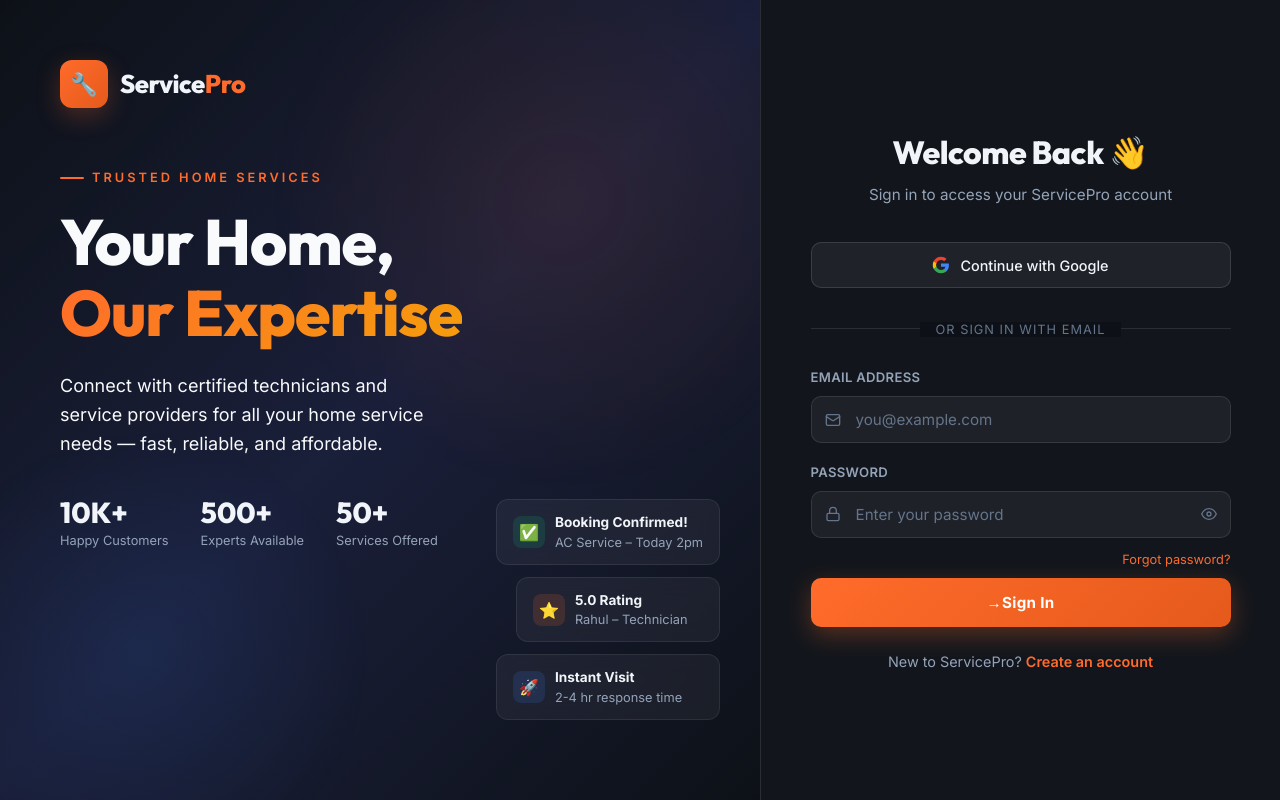
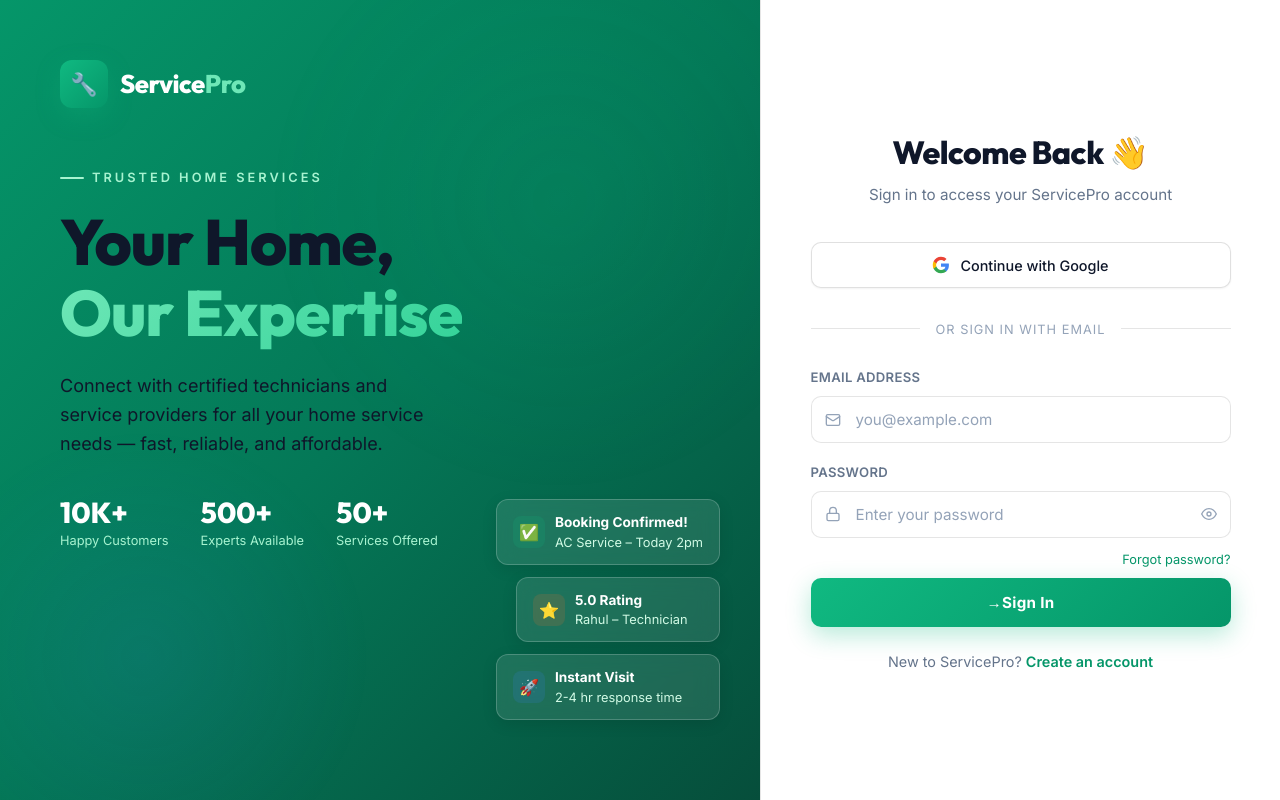
Before and after one commit to Nikhilesh593/Service_pro, a React app in the folder frontend/: page /login in a window 1280 px wide. Built offline with nearby package versions, Linux system fonts and the light colour scheme; the HTML template or start-up script is replaced by a standard one.

Commit message:
style: update auth theme to a green and white premium style

```diff
--- a/frontend/src/pages/Auth.css
+++ b/frontend/src/pages/Auth.css
@@ -6,23 +6,23 @@
 @import url('https://fonts.googleapis.com/css2?family=Outfit:wght@300;400;500;600;700;800&family=Inter:wght@300;400;500;600;700&display=swap');
 
 :root {
-  --sp-primary: #FF6B2B;
-  --sp-primary-dark: #E55A1B;
-  --sp-primary-glow: rgba(255, 107, 43, 0.25);
-  --sp-secondary: #1A1F3A;
-  --sp-accent: #F59E0B;
+  --sp-primary: #10B981; /* Emerald 500 */
+  --sp-primary-dark: #059669; /* Emerald 600 */
+  --sp-primary-glow: rgba(16, 185, 129, 0.25);
+  --sp-secondary: #0F172A;
+  --sp-accent: #34D399; /* Emerald 400 */
   --sp-accent-blue: #3B82F6;
-  --sp-bg: #0D1117;
-  --sp-bg-card: rgba(255, 255, 255, 0.04);
-  --sp-bg-card-hover: rgba(255, 255, 255, 0.07);
-  --sp-border: rgba(255, 255, 255, 0.1);
-  --sp-border-focus: rgba(255, 107, 43, 0.5);
-  --sp-text: #F1F5F9;
-  --sp-text-muted: #94A3B8;
-  --sp-text-dim: #64748B;
+  --sp-bg: #F8FAFC; /* Slate 50 */
+  --sp-bg-card: #FFFFFF;
+  --sp-bg-card-hover: #F1F5F9;
+  --sp-border: rgba(0, 0, 0, 0.1);
+  --sp-border-focus: rgba(16, 185, 129, 0.5);
+  --sp-text: #0F172A; /* Slate 900 */
+  --sp-text-muted: #64748B; /* Slate 500 */
+  --sp-text-dim: #94A3B8; /* Slate 400 */
   --sp-success: #10B981;
   --sp-error: #EF4444;
-  --sp-google: #fff;
+  --sp-google: #FFFFFF;
   --sp-radius: 16px;
   --sp-radius-sm: 10px;
 }
@@ -34,6 +34,7 @@
   align-items: stretch;
   font-family: 'Inter', sans-serif;
   background: var(--sp-bg);
+  color: var(--sp-text);
   overflow: hidden;
 }
 
@@ -46,7 +47,7 @@
   justify-content: center;
   align-items: flex-start;
   padding: 60px;
-  background: linear-gradient(135deg, #0D1117 0%, #1A1F3A 50%, #0D1117 100%);
+  background: linear-gradient(135deg, #059669 0%, #047857 50%, #064E3B 100%);
   overflow: hidden;
 }
 
@@ -56,7 +57,7 @@
   width: 600px;
   height: 600px;
   border-radius: 50%;
-  background: radial-gradient(circle, rgba(255, 107, 43, 0.15) 0%, transparent 70%);
+  background: radial-gradient(circle, rgba(16, 185, 129, 0.15) 0%, transparent 70%);
   top: -100px;
   right: -100px;
   animation: heroGlow 6s ease-in-out infinite alternate;
@@ -104,12 +105,12 @@
   font-family: 'Outfit', sans-serif;
   font-size: 1.6rem;
   font-weight: 800;
-  color: var(--sp-text);
+  color: #FFFFFF;
   letter-spacing: -0.5px;
 }
 
 .hero-logo-text span {
-  color: var(--sp-primary);
+  color: #6EE7B7;
 }
 
 .hero-content {
@@ -122,7 +123,7 @@
   font-weight: 600;
   letter-spacing: 3px;
   text-transform: uppercase;
-  color: var(--sp-primary);
+  color: #A7F3D0;
   margin-bottom: 20px;
   display: flex;
   align-items: center;
@@ -134,7 +135,7 @@
   display: inline-block;
   width: 24px;
   height: 2px;
-  background: var(--sp-primary);
+  background: #A7F3D0;
   border-radius: 2px;
 }
 
@@ -143,13 +144,13 @@
   font-size: 3.2rem;
   font-weight: 800;
   line-height: 1.15;
-  color: var(--sp-text);
+  color: #FFFFFF;
   margin-bottom: 24px;
   letter-spacing: -1px;
 }
 
 .hero-title span {
-  background: linear-gradient(135deg, var(--sp-primary), var(--sp-accent));
+  background: linear-gradient(135deg, #6EE7B7, #34D399);
   -webkit-background-clip: text;
   -webkit-text-fill-color: transparent;
   background-clip: text;
@@ -157,7 +158,7 @@
 
 .hero-subtitle {
   font-size: 1.05rem;
-  color: var(--sp-text-muted);
+  color: #D1FAE5;
   line-height: 1.7;
   max-width: 380px;
   margin-bottom: 48px;
@@ -177,13 +178,13 @@
   font-family: 'Outfit', sans-serif;
   font-size: 1.8rem;
   font-weight: 800;
-  color: var(--sp-text);
+  color: #FFFFFF;
   line-height: 1;
 }
 
 .hero-stat-label {
   font-size: 0.8rem;
-  color: var(--sp-text-muted);
+  color: #A7F3D0;
   margin-top: 4px;
 }
 
@@ -198,9 +199,10 @@
 }
 
 .hero-float-card {
-  background: rgba(255, 255, 255, 0.05);
+  background: rgba(255, 255, 255, 0.1);
   backdrop-filter: blur(10px);
-  border: 1px solid rgba(255, 255, 255, 0.08);
+  border: 1px solid rgba(255, 255, 255, 0.2);
+  box-shadow: 0 4px 15px rgba(0, 0, 0, 0.1);
   border-radius: 12px;
   padding: 12px 16px;
   display: flex;
@@ -235,12 +237,12 @@
 
 .float-text {
   font-size: 0.8rem;
-  color: var(--sp-text-muted);
+  color: #D1FAE5;
 }
 
 .float-text strong {
   display: block;
-  color: var(--sp-text);
+  color: #FFFFFF;
   font-size: 0.85rem;
 }
 
@@ -253,7 +255,7 @@
   justify-content: center;
   align-items: center;
   padding: 48px 40px;
-  background: rgba(255, 255, 255, 0.02);
+  background: #FFFFFF;
   border-left: 1px solid var(--sp-border);
   overflow-y: auto;
   max-height: 100vh;
@@ -302,8 +304,8 @@
   justify-content: center;
   gap: 10px;
   padding: 13px 20px;
-  background: rgba(255, 255, 255, 0.06);
-  border: 1px solid rgba(255, 255, 255, 0.12);
+  background: #FFFFFF;
+  border: 1px solid rgba(0, 0, 0, 0.12);
   border-radius: var(--sp-radius-sm);
   color: var(--sp-text);
   font-size: 0.9rem;
@@ -311,11 +313,12 @@
   cursor: pointer;
   transition: all 0.2s ease;
   font-family: 'Inter', sans-serif;
+  box-shadow: 0 1px 2px rgba(0, 0, 0, 0.05);
 }
 
 .btn-google:hover {
-  background: rgba(255, 255, 255, 0.1);
-  border-color: rgba(255, 255, 255, 0.2);
+  background: #F8FAFC;
+  border-color: rgba(0, 0, 0, 0.2);
   transform: translateY(-1px);
 }
 
@@ -342,7 +345,7 @@
 
 .divider span {
   position: relative;
-  background: var(--sp-bg);
+  background: #FFFFFF;
   padding: 0 16px;
   color: var(--sp-text-dim);
   font-size: 0.8rem;
@@ -394,8 +397,8 @@
 .sp-input {
   width: 100%;
   padding: 13px 14px 13px 44px;
-  background: rgba(255, 255, 255, 0.05);
-  border: 1px solid rgba(255, 255, 255, 0.1);
+  background: #FFFFFF;
+  border: 1px solid rgba(0, 0, 0, 0.1);
   border-radius: var(--sp-radius-sm);
   color: var(--sp-text);
   font-size: 0.95rem;
@@ -410,7 +413,7 @@
 
 .sp-input:focus {
   border-color: var(--sp-primary);
-  background: rgba(255, 107, 43, 0.05);
+  background: #F0FDF4;
   box-shadow: 0 0 0 3px var(--sp-primary-glow);
 }
 
@@ -441,8 +444,8 @@
 .sp-select {
   width: 100%;
   padding: 13px 40px 13px 44px;
-  background: rgba(255, 255, 255, 0.05);
-  border: 1px solid rgba(255, 255, 255, 0.1);
+  background: #FFFFFF;
+  border: 1px solid rgba(0, 0, 0, 0.1);
   border-radius: var(--sp-radius-sm);
   color: var(--sp-text);
   font-size: 0.95rem;
@@ -455,12 +458,12 @@
 
 .sp-select:focus {
   border-color: var(--sp-primary);
-  background: rgba(255, 107, 43, 0.05);
+  background: #F0FDF4;
   box-shadow: 0 0 0 3px var(--sp-primary-glow);
 }
 
 .sp-select option {
-  background: #1A1F3A;
+  background: #FFFFFF;
   color: var(--sp-text);
 }
 
@@ -514,29 +517,29 @@
   font-weight: 600;
   letter-spacing: 1.5px;
   text-transform: uppercase;
-  color: var(--sp-primary);
+  color: var(--sp-primary-dark);
   white-space: nowrap;
-  background: rgba(255, 107, 43, 0.08);
+  background: #ECFDF5;
   padding: 4px 10px;
   border-radius: 100px;
-  border: 1px solid rgba(255, 107, 43, 0.2);
+  border: 1px solid rgba(16, 185, 129, 0.2);
 }
 
 /* File Upload */
 .file-upload-area {
   position: relative;
-  border: 2px dashed rgba(255, 255, 255, 0.15);
+  border: 2px dashed rgba(0, 0, 0, 0.15);
   border-radius: var(--sp-radius-sm);
   padding: 24px;
   text-align: center;
   cursor: pointer;
   transition: all 0.25s ease;
-  background: rgba(255, 255, 255, 0.02);
+  background: rgba(0, 0, 0, 0.01);
 }
 
 .file-upload-area:hover {
   border-color: var(--sp-primary);
-  background: rgba(255, 107, 43, 0.04);
+  background: rgba(16, 185, 129, 0.04);
 }
 
 .file-upload-area.has-file {
@@ -557,7 +560,7 @@
 }
 
 .file-upload-text strong {
-  color: var(--sp-primary);
+  color: var(--sp-primary-dark);
 }
 
 .file-upload-hint {
@@ -580,7 +583,7 @@
   gap: 6px;
   background: rgba(16, 185, 129, 0.15);
   border: 1px solid rgba(16, 185, 129, 0.3);
-  color: var(--sp-success);
+  color: var(--sp-primary-dark);
   border-radius: 100px;
   padding: 4px 12px;
   font-size: 0.78rem;
@@ -597,7 +600,7 @@
   overflow-y: auto;
   padding-right: 4px;
   scrollbar-width: thin;
-  scrollbar-color: rgba(255, 107, 43, 0.3) transparent;
+  scrollbar-color: rgba(16, 185, 129, 0.3) transparent;
 }
 
 .services-grid::-webkit-scrollbar {
@@ -605,7 +608,7 @@
 }
 
 .services-grid::-webkit-scrollbar-thumb {
-  background: rgba(255, 107, 43, 0.3);
+  background: rgba(16, 185, 129, 0.3);
   border-radius: 2px;
 }
 
@@ -614,8 +617,8 @@
   align-items: center;
   gap: 12px;
   padding: 12px 14px;
-  background: rgba(255, 255, 255, 0.03);
-  border: 1px solid rgba(255, 255, 255, 0.07);
+  background: #FFFFFF;
+  border: 1px solid rgba(0, 0, 0, 0.1);
   border-radius: var(--sp-radius-sm);
   cursor: pointer;
   transition: all 0.2s ease;
@@ -623,13 +626,13 @@
 }
 
 .service-checkbox-item:hover {
-  background: rgba(255, 107, 43, 0.05);
-  border-color: rgba(255, 107, 43, 0.2);
+  background: #F0FDF4;
+  border-color: rgba(16, 185, 129, 0.2);
 }
 
 .service-checkbox-item.checked {
-  background: rgba(255, 107, 43, 0.08);
-  border-color: rgba(255, 107, 43, 0.35);
+  background: #ECFDF5;
+  border-color: rgba(16, 185, 129, 0.35);
 }
 
 .service-checkbox-item input[type="checkbox"] {
@@ -640,13 +643,14 @@
   width: 20px;
   height: 20px;
   min-width: 20px;
-  border: 2px solid rgba(255, 255, 255, 0.2);
+  border: 2px solid rgba(0, 0, 0, 0.2);
   border-radius: 5px;
   display: flex;
   align-items: center;
   justify-content: center;
   transition: all 0.2s ease;
   flex-shrink: 0;
+  background: #FFFFFF;
 }
 
 .service-checkbox-item.checked .service-check-box {
@@ -685,7 +689,7 @@
 
 .service-price {
   font-size: 0.75rem;
-  color: var(--sp-primary);
+  color: var(--sp-primary-dark);
   font-weight: 600;
   margin-top: 2px;
   display: block;
@@ -695,8 +699,8 @@
 .others-textarea {
   width: 100%;
   padding: 12px 14px;
-  background: rgba(255, 255, 255, 0.05);
-  border: 1px solid rgba(255, 255, 255, 0.1);
+  background: #FFFFFF;
+  border: 1px solid rgba(0, 0, 0, 0.1);
   border-radius: var(--sp-radius-sm);
   color: var(--sp-text);
   font-size: 0.9rem;
@@ -738,21 +742,21 @@
   position: relative;
   overflow: hidden;
   margin-top: 8px;
-  box-shadow: 0 8px 24px rgba(255, 107, 43, 0.3);
+  box-shadow: 0 8px 24px rgba(16, 185, 129, 0.3);
 }
 
 .btn-sp-primary::before {
   content: '';
   position: absolute;
   inset: 0;
-  background: linear-gradient(135deg, rgba(255, 255, 255, 0.15), transparent);
+  background: linear-gradient(135deg, rgba(255, 255, 255, 0.2), transparent);
   opacity: 0;
   transition: opacity 0.2s;
 }
 
 .btn-sp-primary:hover {
   transform: translateY(-2px);
-  box-shadow: 0 12px 32px rgba(255, 107, 43, 0.45);
+  box-shadow: 0 12px 32px rgba(16, 185, 129, 0.45);
 }
 
 .btn-sp-primary:hover::before {
@@ -776,10 +780,10 @@
   align-items: center;
   gap: 10px;
   padding: 12px 16px;
-  background: rgba(239, 68, 68, 0.1);
-  border: 1px solid rgba(239, 68, 68, 0.25);
+  background: rgba(239, 68, 68, 0.05);
+  border: 1px solid rgba(239, 68, 68, 0.2);
   border-radius: var(--sp-radius-sm);
-  color: #FCA5A5;
+  color: #DC2626;
   font-size: 0.875rem;
   margin-bottom: 20px;
   animation: fadeSlideIn 0.3s ease;
@@ -790,10 +794,10 @@
   align-items: center;
   gap: 10px;
   padding: 12px 16px;
-  background: rgba(16, 185, 129, 0.1);
-  border: 1px solid rgba(16, 185, 129, 0.25);
+  background: rgba(16, 185, 129, 0.05);
+  border: 1px solid rgba(16, 185, 129, 0.2);
   border-radius: var(--sp-radius-sm);
-  color: #6EE7B7;
+  color: #059669;
   font-size: 0.875rem;
   margin-bottom: 20px;
   animation: fadeSlideIn 0.3s ease;
@@ -813,21 +817,21 @@
 }
 
 .auth-footer-link a {
-  color: var(--sp-primary);
+  color: var(--sp-primary-dark);
   text-decoration: none;
   font-weight: 600;
   transition: color 0.2s;
 }
 
 .auth-footer-link a:hover {
-  color: var(--sp-accent);
+  color: var(--sp-primary);
 }
 
 /* ---- Spinner ---- */
 .sp-spinner {
   width: 18px;
   height: 18px;
-  border: 2.5px solid rgba(255, 255, 255, 0.3);
+  border: 2.5px solid rgba(255, 255, 255, 0.5);
   border-top-color: white;
   border-radius: 50%;
   animation: spin 0.7s linear infinite;
@@ -867,11 +871,11 @@
 
 .forgot-link a {
   font-size: 0.8rem;
-  color: var(--sp-primary);
+  color: var(--sp-primary-dark);
   text-decoration: none;
   transition: color 0.2s;
 }
 
 .forgot-link a:hover {
-  color: var(--sp-accent);
+  color: var(--sp-primary);
 }
```
